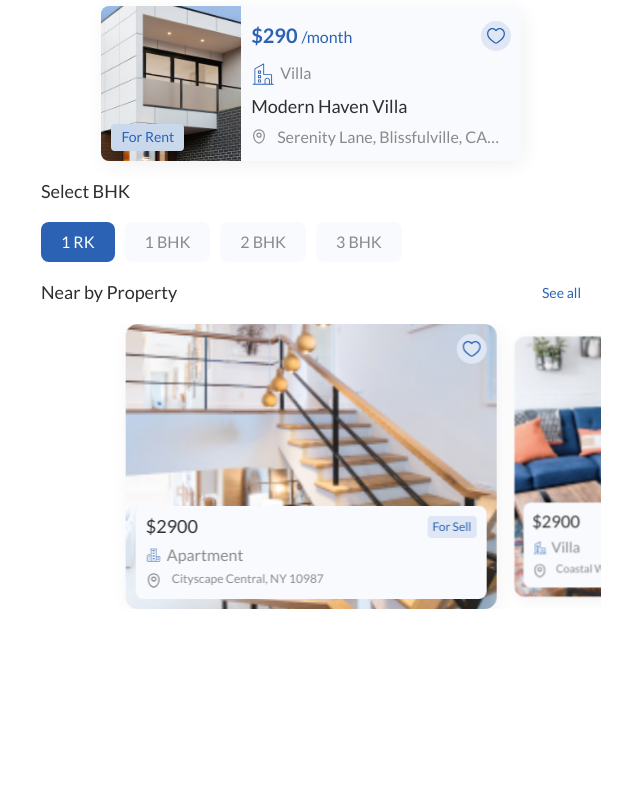
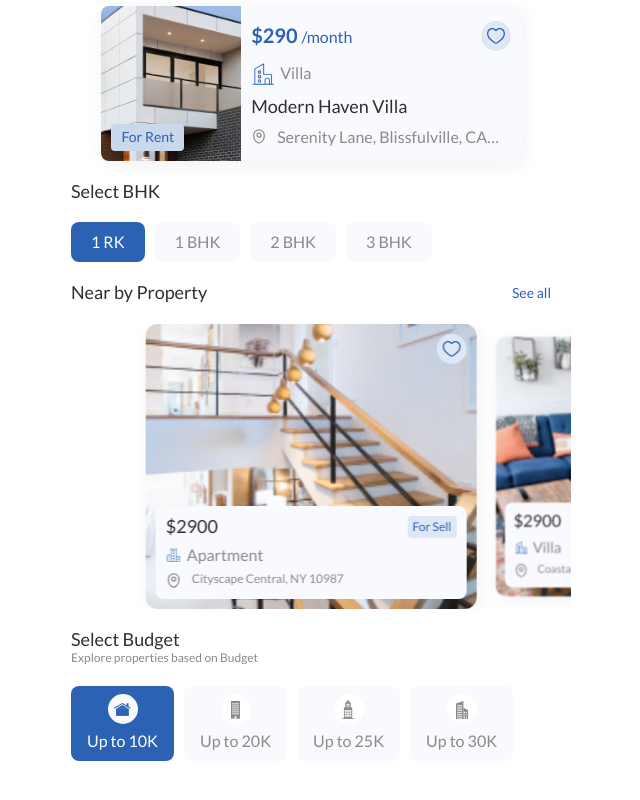
Before and after one commit to AzamjonKobulov/real-estate-tg-mini-app, a React (Vite) app: page / in a window 1280 px wide. Shown: the part 716-1516 px from the top of the page, without its empty margins (329-969 px from the left). Before the commit the page ends 1421 px from the top, so only its background shows below. Built offline with nearby package versions, Linux system fonts and the light colour scheme.

Commit message:
optimized buttons

```diff
--- a/src/components/sections/Hero.jsx
+++ b/src/components/sections/Hero.jsx
@@ -3,29 +3,22 @@ import { Swiper, SwiperSlide } from "swiper/react";
 import "swiper/css";
 
 import { Pagination, Autoplay } from "swiper/modules";
+import ButtonGroup from "../shared/ButtonGroup";
 
 export default function Hero() {
-  const [activeIndex, setActiveIndex] = useState(0); // Track current active slide
+  const [activeIndex, setActiveIndex] = useState(0);
+  const [selectedVal, setSelectedVal] = useState(0);
+  console.log(selectedVal);
   const totalSlides = 3;
 
   return (
     <section id="hero">
       {/* Filter Buttons */}
       <div className="max-w-base mx-auto overflow-x-auto scroll-none mt-5 px-5">
-        <div className="min-w-max flex items-center gap-2.5">
-          <button className="h-10 bg-theme-main text-white rounded-lg px-5">
-            Buy
-          </button>
-          <button className="h-10 bg-theme-main-5 text-theme-small-text rounded-lg px-5">
-            Rent
-          </button>
-          <button className="h-10 bg-theme-main-5 text-theme-small-text rounded-lg px-5">
-            Sell
-          </button>
-          <button className="h-10 bg-theme-main-5 text-theme-small-text rounded-lg px-5">
-            Commercial
-          </button>
-        </div>
+        <ButtonGroup
+          options={["Buy", "Rent", "Sell", "Commercial"]}
+          onChange={(val) => setSelectedVal(val)}
+        />
       </div>
 
       <div className="max-w-base mx-auto mt-5 px-5">
--- a/src/components/sections/NearByProperty.jsx
+++ b/src/components/sections/NearByProperty.jsx
@@ -1,3 +1,5 @@
+import { useState } from "react";
+
 import { Link } from "react-router-dom";
 import LikeButton from "../shared/LikeButton";
 
@@ -11,27 +13,21 @@ import "swiper/css/pagination";
 
 // import required modules
 import { EffectCoverflow } from "swiper/modules";
+import ButtonGroup from "../shared/ButtonGroup";
 
 export default function NearByProperty() {
+  const [selectedVal, setSelectedVal] = useState(0);
+  console.log(selectedVal);
+
   return (
     <section id="advertisement-property">
-      <div className=" space-y-5 mt-5">
+      <div className=" space-y-5 pb-5 mt-5">
         <div className="max-w-base mx-auto space-y-5 px-5">
           <h2>Select BHK</h2>
-          <div className="min-w-max flex items-center gap-2.5">
-            <button className="h-10 bg-theme-main text-white rounded-lg px-5">
-              1 RK
-            </button>
-            <button className="h-10 bg-theme-main-5 text-theme-small-text rounded-lg px-5">
-              1 BHK
-            </button>
-            <button className="h-10 bg-theme-main-5 text-theme-small-text rounded-lg px-5">
-              2 BHK
-            </button>
-            <button className="h-10 bg-theme-main-5 text-theme-small-text rounded-lg px-5">
-              3 BHK
-            </button>
-          </div>
+          <ButtonGroup
+            options={["1 RK", "1 BHK", "2 BHK", "3 BHK"]}
+            onChange={(val) => setSelectedVal(val)}
+          />
         </div>
         <div className="max-w-base mx-auto flex-between px-5">
           <h2>Near by Property</h2>
--- /dev/null
+++ b/src/components/sections/SelectBudget.jsx
@@ -0,0 +1,254 @@
+import React, { useState } from "react";
+
+const budgets = [
+  {
+    budget: "Up to 10K",
+    icon: ({ className }) => (
+      <svg
+        width="17"
+        height="14"
+        viewBox="0 0 17 14"
+        fill="none"
+        xmlns="http://www.w3.org/2000/svg"
+        className={`fill-theme-small-text ${className}`}
+      >
+        <path d="M2.03711 13.901H14.8563V6.76123H2.03711V13.901Z" />
+        <path d="M8.44448 3.06396L2.03711 6.7619H8.44448H14.8563L8.44448 3.06396Z" />
+        <path d="M16.7767 5.79245L16.26 6.6866L7.87109 1.84288L8.38782 0.94873L16.7767 5.79245Z" />
+        <path d="M0 5.79245L0.516723 6.6866L8.90561 1.84288L8.38889 0.94873L0 5.79245Z" />
+        <path d="M9.87978 13.9019H7.01758V8.72119H9.87978V13.9019Z" />
+        <path d="M12.7031 4.48522H14.46V1.31299H12.7031V4.48522Z" />
+      </svg>
+    ),
+  },
+  {
+    budget: "Up to 20K",
+    icon: ({ className }) => (
+      <svg
+        width="9"
+        height="19"
+        viewBox="0 0 9 19"
+        fill="none"
+        xmlns="http://www.w3.org/2000/svg"
+        className={`fill-theme-small-text ${className}`}
+      >
+        <path d="M0 18.6538H9V0.94873H0V18.6538Z" />
+        <path
+          d="M3.66406 18.6318H5.33036V16.1987H3.66406V18.6318Z"
+          fill="white"
+        />
+        <path
+          d="M8.01937 4.24521H0.960938V3.41943H8.01937V4.24521Z"
+          fill="white"
+        />
+        <path
+          d="M8.01937 6.25983H0.960938V5.43896H8.01937V6.25983Z"
+          fill="white"
+        />
+        <path
+          d="M8.01937 10.2843H0.960938V9.4585H8.01937V10.2843Z"
+          fill="white"
+        />
+        <path
+          d="M8.01937 8.27255H0.960938V7.44678H8.01937V8.27255Z"
+          fill="white"
+        />
+        <path
+          d="M8.01937 12.294H0.960938V11.4683H8.01937V12.294Z"
+          fill="white"
+        />
+        <path
+          d="M8.01937 14.3028H0.960938V13.4819H8.01937V14.3028Z"
+          fill="white"
+        />
+      </svg>
+    ),
+  },
+  {
+    budget: "Up to 25K",
+    icon: ({ className }) => (
+      <svg
+        width="13"
+        height="20"
+        viewBox="0 0 13 20"
+        fill="none"
+        xmlns="http://www.w3.org/2000/svg"
+        className={`fill-theme-small-text ${className}`}
+      >
+        <path d="M1.90625 19.6136H10.1865V8.35498H1.90625V19.6136Z" />
+        <path
+          d="M4.64919 12.8596H2.80469V11.0151H4.64919V12.8596Z"
+          fill="white"
+        />
+        <path
+          d="M9.28981 12.8596H7.44531V11.0151H9.28981V12.8596Z"
+          fill="white"
+        />
+        <path d="M6.9695 12.8596H5.125V11.0151H6.9695V12.8596Z" fill="white" />
+        <path
+          d="M4.64919 15.2815H2.80469V13.437H4.64919V15.2815Z"
+          fill="white"
+        />
+        <path
+          d="M9.28981 15.2815H7.44531V13.437H9.28981V15.2815Z"
+          fill="white"
+        />
+        <path d="M6.9695 15.2815H5.125V13.437H6.9695V15.2815Z" fill="white" />
+        <path
+          d="M4.64919 17.7053H2.80469V15.8608H4.64919V17.7053Z"
+          fill="white"
+        />
+        <path
+          d="M9.28981 17.7053H7.44531V15.8608H9.28981V17.7053Z"
+          fill="white"
+        />
+        <path d="M6.9695 17.7053H5.125V15.8608H6.9695V17.7053Z" fill="white" />
+        <path d="M8.79877 8.4356H3.28125V3.70459H8.79877V8.4356Z" />
+        <path d="M3.28125 3.7035L6.03602 0.94873L8.79478 3.7035H3.28125Z" />
+        <path
+          d="M7.43678 5.91481H6.20312V4.68115H7.43678V5.91481Z"
+          fill="white"
+        />
+        <path
+          d="M5.89772 5.91481H4.66406V4.68115H5.89772V5.91481Z"
+          fill="white"
+        />
+        <path
+          d="M7.43678 7.53786H6.20312V6.3042H7.43678V7.53786Z"
+          fill="white"
+        />
+        <path
+          d="M5.89772 7.53786H4.66406V6.3042H5.89772V7.53786Z"
+          fill="white"
+        />
+        <path d="M12.4164 19.9495H0V19.2788H12.4164V19.9495Z" />
+      </svg>
+    ),
+  },
+  {
+    budget: "Up to 30K",
+    icon: ({ className }) => (
+      <svg
+        width="12"
+        height="19"
+        viewBox="0 0 12 19"
+        fill="none"
+        xmlns="http://www.w3.org/2000/svg"
+        className={`fill-theme-small-text ${className}`}
+      >
+        <path d="M7.39575 0.94873L0 3.42899V18.9487H7.39575V0.94873Z" />
+        <path d="M12.0019 10.1223L7.375 7.64209V18.9465H12.0019V10.1223Z" />
+        <path
+          d="M8.84932 12.9193H7.75781V11.822H8.84932V12.9193Z"
+          fill="white"
+        />
+        <path
+          d="M8.84932 14.8272H7.75781V13.73H8.84932V14.8272Z"
+          fill="white"
+        />
+        <path
+          d="M8.84932 16.7413H7.75781V15.644H8.84932V16.7413Z"
+          fill="white"
+        />
+        <path
+          d="M8.84932 18.6531H7.75781V17.5559H8.84932V18.6531Z"
+          fill="white"
+        />
+        <path
+          d="M10.8728 12.9193H9.78125V11.822H10.8728V12.9193Z"
+          fill="white"
+        />
+        <path
+          d="M10.8728 14.8272H9.78125V13.73H10.8728V14.8272Z"
+          fill="white"
+        />
+        <path
+          d="M10.8728 16.7413H9.78125V15.644H10.8728V16.7413Z"
+          fill="white"
+        />
+        <path
+          d="M10.8728 18.6531H9.78125V17.5559H10.8728V18.6531Z"
+          fill="white"
+        />
+        <path
+          d="M6.21039 5.69395H1.08594V4.91943H6.21039V5.69395Z"
+          fill="white"
+        />
+        <path
+          d="M6.21039 7.51818H1.08594V6.74365H6.21039V7.51818Z"
+          fill="white"
+        />
+        <path
+          d="M6.21039 9.33849H1.08594V8.56396H6.21039V9.33849Z"
+          fill="white"
+        />
+        <path
+          d="M6.21039 11.1608H1.08594V10.3862H6.21039V11.1608Z"
+          fill="white"
+        />
+        <path
+          d="M6.21039 12.9869H1.08594V12.2124H6.21039V12.9869Z"
+          fill="white"
+        />
+        <path
+          d="M6.21039 14.8092H1.08594V14.0347H6.21039V14.8092Z"
+          fill="white"
+        />
+        <path
+          d="M6.21039 16.6332H1.08594V15.8586H6.21039V16.6332Z"
+          fill="white"
+        />
+        <path
+          d="M6.21039 18.4576H1.08594V17.6831H6.21039V18.4576Z"
+          fill="white"
+        />
+      </svg>
+    ),
+  },
+];
+
+export default function SelectBudget() {
+  const [selectedBudget, setSelectedBudget] = useState(0);
+
+  console.log(selectedBudget);
+
+  return (
+    <section id="select-budget">
+      <div className="max-w-base mx-auto space-y-5">
+        <div className=" px-5">
+          <h2>Select Budget</h2>
+          <p className="text-xs text-theme-small-text">
+            Explore properties based on Budget
+          </p>
+        </div>
+
+        <div className="scroll-none overflow-auto px-5">
+          <div className="min-w-max flex items-center gap-2.5 font-medium text-theme-small-text">
+            {budgets.map((b, i) => (
+              <button
+                key={i}
+                onClick={() => setSelectedBudget(i)}
+                className={`flex flex-col items-center gap-1.25 ${
+                  i === selectedBudget
+                    ? "bg-theme-main text-white"
+                    : "bg-theme-main-5 text-theme-small-text"
+                } rounded-lg transition-colors duration-200 px-4 py-2`}
+              >
+                <div
+                  className={`size-7.5 shrink-0 rounded-full flex-center ${
+                    i === selectedBudget ? "bg-theme-main-5" : "bg-white"
+                  }`}
+                >
+                  <b.icon
+                    className={i === selectedBudget ? "!fill-theme-main" : ""}
+                  />
+                </div>
+                {b.budget}
+              </button>
+            ))}
+          </div>
+        </div>
+      </div>
+    </section>
+  );
+}
--- /dev/null
+++ b/src/components/shared/ButtonGroup.jsx
@@ -0,0 +1,33 @@
+import { useState } from "react";
+
+export default function ButtonGroup({
+  options = [],
+  defaultActive = 0,
+  onChange = () => {},
+  className = "",
+}) {
+  const [activeIndex, setActiveIndex] = useState(defaultActive);
+
+  const handleClick = (label, index) => {
+    setActiveIndex(index);
+    onChange(label);
+  };
+
+  return (
+    <div className={`min-w-max flex items-center gap-2.5 ${className}`}>
+      {options.map((label, index) => (
+        <button
+          key={label}
+          onClick={() => handleClick(label, index)}
+          className={`h-10 rounded-lg px-5 transition-colors duration-200 ${
+            index === activeIndex
+              ? "bg-theme-main text-white"
+              : "bg-theme-main-5 text-theme-small-text"
+          }`}
+        >
+          {label}
+        </button>
+      ))}
+    </div>
+  );
+}
--- a/src/index.css
+++ b/src/index.css
@@ -3,7 +3,7 @@
 @import "tailwindcss";
 
 @theme {
-  --max-width-base: 36.25rem;
+  --max-width-base: 32.5rem;
 
   --color-theme-success: #199226;
   --color-theme-warning: #f9aa00;
--- a/src/pages/Home.jsx
+++ b/src/pages/Home.jsx
@@ -3,6 +3,7 @@ import AdvertisementProperty from "../components/sections/AdvertisementProperty"
 import Hero from "../components/sections/Hero";
 import NearByProperty from "../components/sections/NearByProperty";
 import Properties from "../components/sections/Properties";
+import SelectBudget from "../components/sections/SelectBudget";
 
 export default function Home() {
   return (
@@ -12,6 +13,7 @@ export default function Home() {
       <Properties />
       <AdvertisementProperty />
       <NearByProperty />
+      <SelectBudget />
     </>
   );
 }
```
